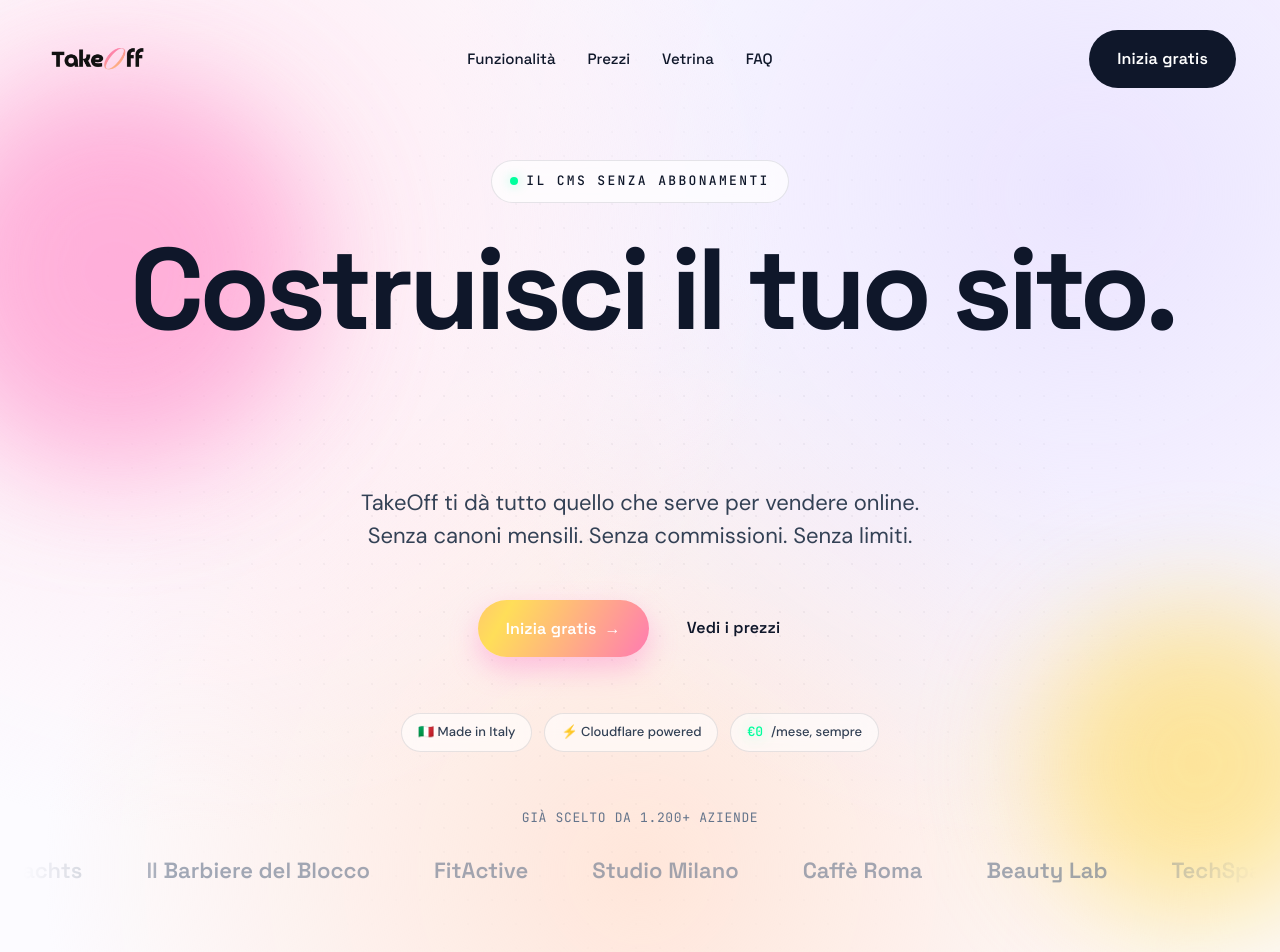
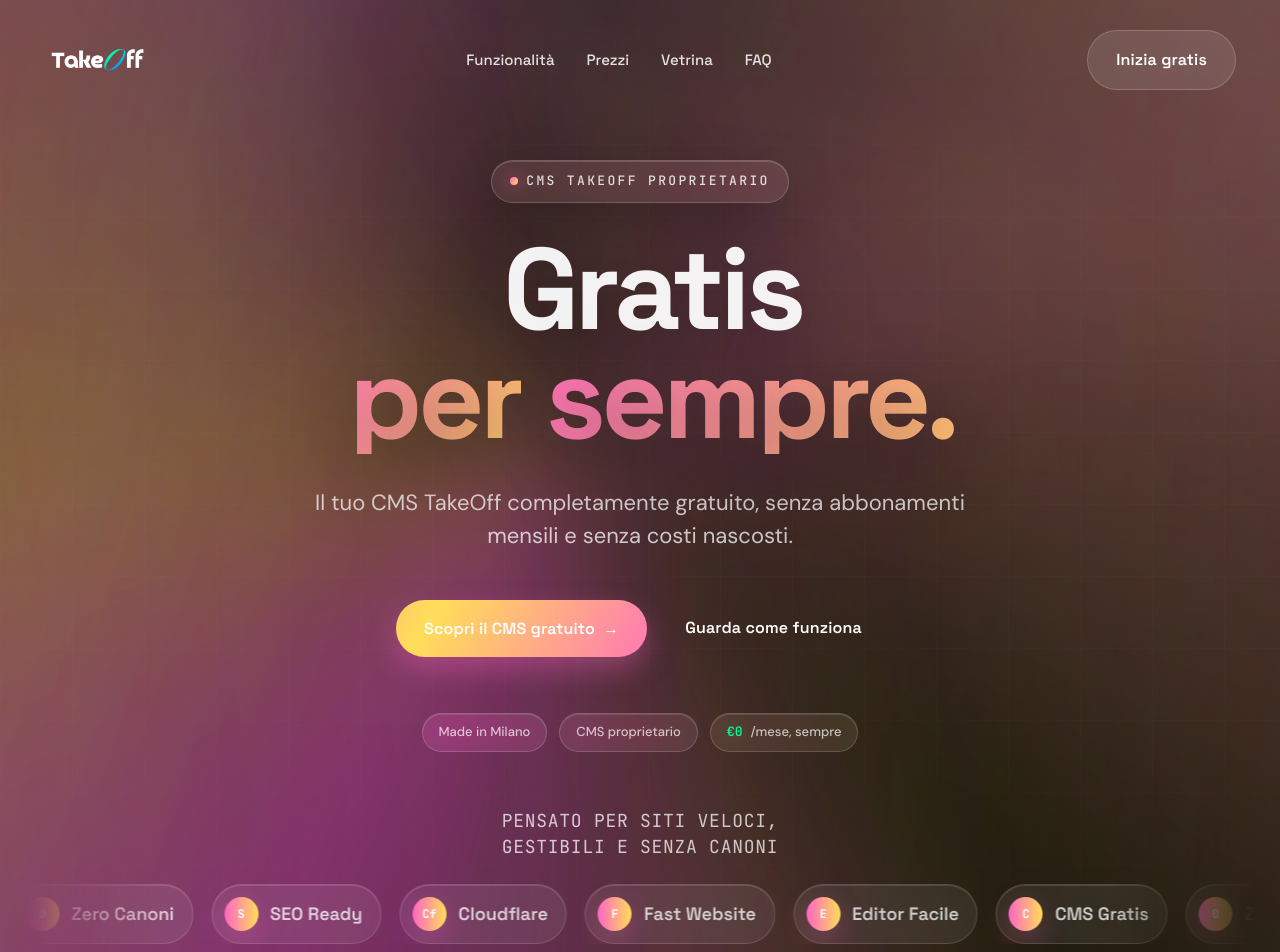
Before and after one commit to takeoffmilan/takeoff-site, a website built with Vite: page index.html in a window 1280 px wide. Shown: the top 952 px of the page. Built offline with nearby package versions, Linux system fonts and the light colour scheme; some packages are replaced by stand-ins of ours.

Commit message:
Update TakeOff CMS hero

```diff
--- a/index.html
+++ b/index.html
@@ -93,43 +93,42 @@
 <!-- ========== S1. HERO ========== -->
 <section class="hero" aria-label="Hero">
   <div class="hero-bg" aria-hidden="true"></div>
-  <div class="hero-blob pink" aria-hidden="true"></div>
-  <div class="hero-blob yellow" aria-hidden="true"></div>
+  <div class="hero-video" aria-hidden="true">
+    <span></span><span></span><span></span>
+  </div>
 
   <div class="hero-content">
-    <span class="hero-kicker">Il CMS senza abbonamenti</span>
+    <span class="hero-kicker">CMS TakeOff proprietario</span>
 
     <h1 class="hero-title" data-split>
-      Costruisci il tuo sito.<br />
-      <span class="grad-move">Possiedilo per sempre.</span>
+      Gratis<br />
+      <span class="grad-move">per sempre.</span>
     </h1>
 
     <p class="hero-sub">
-      TakeOff ti dà tutto quello che serve per vendere online.
-      Senza canoni mensili. Senza commissioni. Senza limiti.
+      Il tuo CMS TakeOff completamente gratuito, senza abbonamenti mensili
+      e senza costi nascosti.
     </p>
 
     <div class="hero-actions">
-      <a href="#cta" class="btn btn-primary btn-arrow"><span>Inizia gratis</span></a>
-      <a href="/prezzi" class="btn btn-ghost">Vedi i prezzi</a>
+      <a href="#cms" class="btn btn-primary btn-arrow"><span>Scopri il CMS gratuito</span></a>
+      <a href="/funzionalita" class="btn btn-ghost light">Guarda come funziona</a>
     </div>
 
     <div class="hero-badges">
-      <span class="hero-badge">🇮🇹 Made in Italy</span>
-      <span class="hero-badge">⚡ Cloudflare powered</span>
-      <span class="hero-badge"><span class="mono neon">€0</span>/mese, sempre</span>
+      <span class="hero-badge">Made in Milano</span>
+      <span class="hero-badge">CMS proprietario</span>
+      <span class="hero-badge"><span class="mono neon">&euro;0</span>/mese, sempre</span>
     </div>
 
-    <p class="hero-trust">Già scelto da 1.200+ aziende</p>
+    <p class="hero-trust">Pensato per siti veloci,<br />gestibili e senza canoni</p>
 
     <div class="logo-marquee" aria-hidden="true">
       <div class="logo-track">
-        <span>Bimbo Felice</span><span>VEDA Yachts</span><span>Il Barbiere del Blocco</span>
-        <span>FitActive</span><span>Studio Milano</span><span>Caffè Roma</span>
-        <span>Beauty Lab</span><span>TechSpace</span>
-        <span>Bimbo Felice</span><span>VEDA Yachts</span><span>Il Barbiere del Blocco</span>
-        <span>FitActive</span><span>Studio Milano</span><span>Caffè Roma</span>
-        <span>Beauty Lab</span><span>TechSpace</span>
+        <span><i>C</i>CMS Gratis</span><span><i>0</i>Zero Canoni</span><span><i>S</i>SEO Ready</span>
+        <span><i>Cf</i>Cloudflare</span><span><i>F</i>Fast Website</span><span><i>E</i>Editor Facile</span>
+        <span><i>C</i>CMS Gratis</span><span><i>0</i>Zero Canoni</span><span><i>S</i>SEO Ready</span>
+        <span><i>Cf</i>Cloudflare</span><span><i>F</i>Fast Website</span><span><i>E</i>Editor Facile</span>
       </div>
     </div>
   </div>
@@ -179,7 +178,7 @@
 </section>
 
 <!-- ========== S3. SOLUTION ========== -->
-<section class="solution section-pad">
+<section class="solution section-pad" id="cms">
   <div class="container">
     <div style="text-align:center; max-width:700px; margin:0 auto;">
       <p class="eyebrow">La scelta intelligente</p>
--- a/src/style.css
+++ b/src/style.css
@@ -137,6 +137,13 @@
   0%, 100% { background-position: 0% 50%; }
   50% { background-position: 100% 50%; }
 }
+.grad-move .word {
+  background: inherit;
+  background-size: inherit;
+  -webkit-background-clip: text;
+  background-clip: text;
+  color: transparent;
+}
 
 .neon { color: var(--neon-green); text-shadow: 0 0 16px var(--neon-green-glow); }
 .mono { font-family: var(--font-mono); }
@@ -266,6 +273,7 @@
 }
 .logo-link { display: flex; align-items: center; }
 .logo-img { height: 32px; width: auto; }
+.site-header:not(.scrolled) .logo-img { filter: invert(1) brightness(2); }
 .main-nav { display: flex; gap: 32px; }
 .main-nav a {
   font-family: var(--font-display);
@@ -285,6 +293,14 @@
 }
 .main-nav a:hover::after,
 .main-nav a.active::after { width: 100%; }
+.site-header:not(.scrolled) .main-nav a { color: rgba(255,255,255,0.86); }
+.site-header:not(.scrolled) .header-cta {
+  background: rgba(255,255,255,0.1);
+  color: var(--white);
+  border: 1px solid rgba(255,255,255,0.18);
+  backdrop-filter: blur(14px);
+}
+.site-header:not(.scrolled) .menu-toggle span { background: var(--white); }
 
 .menu-toggle {
   display: none;
@@ -307,41 +323,83 @@
   align-items: center;
   overflow: hidden;
   isolation: isolate;
+  background: #050507;
 }
 .hero-bg {
   position: absolute;
   inset: 0;
   z-index: -1;
   background:
-    radial-gradient(circle at 15% 25%, var(--bg-pink-pastel) 0%, transparent 45%),
-    radial-gradient(circle at 85% 20%, var(--bg-lavender) 0%, transparent 50%),
-    radial-gradient(circle at 50% 90%, var(--bg-peach) 0%, transparent 55%),
-    var(--bg-lavender-white);
+    linear-gradient(115deg, rgba(255, 102, 196, 0.26), transparent 34%),
+    linear-gradient(245deg, rgba(255, 222, 89, 0.2), transparent 38%),
+    linear-gradient(180deg, rgba(255,255,255,0.06), rgba(255,255,255,0) 45%),
+    #050507;
 }
 .hero-bg::after {
   content: '';
   position: absolute;
   inset: 0;
-  background-image: radial-gradient(circle, rgba(15,23,42,0.04) 1px, transparent 1px);
-  background-size: 24px 24px;
-  mask-image: radial-gradient(ellipse at center, black 30%, transparent 75%);
-  -webkit-mask-image: radial-gradient(ellipse at center, black 30%, transparent 75%);
+  background:
+    linear-gradient(rgba(255,255,255,0.035) 1px, transparent 1px),
+    linear-gradient(90deg, rgba(255,255,255,0.035) 1px, transparent 1px);
+  background-size: 72px 72px;
+  mask-image: linear-gradient(180deg, transparent 0%, black 18%, black 72%, transparent 100%);
+  -webkit-mask-image: linear-gradient(180deg, transparent 0%, black 18%, black 72%, transparent 100%);
+  opacity: 0.42;
 }
 
-.hero-blob {
+.hero-video {
   position: absolute;
-  border-radius: 50%;
-  filter: blur(60px);
-  opacity: 0.6;
+  inset: -18%;
   z-index: -1;
-  animation: blobFloat 16s ease-in-out infinite;
+  overflow: hidden;
+  filter: saturate(132%);
 }
-.hero-blob.pink { width: 380px; height: 380px; background: var(--pink-light); top: 10%; left: -100px; animation-delay: 0s; }
-.hero-blob.yellow { width: 320px; height: 320px; background: var(--yellow-light); bottom: 5%; right: -80px; animation-delay: -8s; }
-@keyframes blobFloat {
-  0%, 100% { transform: translate(0, 0) scale(1); }
-  33% { transform: translate(40px, -30px) scale(1.05); }
-  66% { transform: translate(-30px, 40px) scale(0.95); }
+.hero-video::before,
+.hero-video::after,
+.hero-video span {
+  content: '';
+  position: absolute;
+  inset: 0;
+  transform-origin: center;
+  will-change: transform, opacity;
+}
+.hero-video::before {
+  background:
+    conic-gradient(from 120deg at 42% 46%, transparent 0deg, rgba(255,102,196,0.54) 78deg, rgba(255,222,89,0.44) 132deg, transparent 214deg, rgba(255,102,196,0.28) 290deg, transparent 360deg);
+  filter: blur(54px);
+  opacity: 0.72;
+  animation: heroLiquid 18s ease-in-out infinite;
+}
+.hero-video::after {
+  background:
+    linear-gradient(105deg, transparent 12%, rgba(255,255,255,0.18) 24%, transparent 38%),
+    linear-gradient(78deg, transparent 42%, rgba(255,222,89,0.18) 52%, transparent 64%);
+  mix-blend-mode: screen;
+  opacity: 0.28;
+  animation: heroSheen 9s ease-in-out infinite;
+}
+.hero-video span {
+  background: linear-gradient(90deg, transparent, rgba(255,102,196,0.22), rgba(255,222,89,0.18), transparent);
+  filter: blur(32px);
+  opacity: 0.32;
+  transform: rotate(var(--r, 0deg)) translateY(var(--y, 0));
+  animation: heroRibbon 14s ease-in-out infinite;
+}
+.hero-video span:nth-child(1) { --r: -14deg; --y: -12%; animation-delay: -3s; }
+.hero-video span:nth-child(2) { --r: 18deg; --y: 18%; animation-delay: -7s; opacity: 0.22; }
+.hero-video span:nth-child(3) { --r: 42deg; --y: 4%; animation-delay: -11s; opacity: 0.18; }
+@keyframes heroLiquid {
+  0%, 100% { transform: translate3d(-4%, -2%, 0) rotate(0deg) scale(1.05); opacity: 0.66; }
+  50% { transform: translate3d(5%, 4%, 0) rotate(18deg) scale(1.16); opacity: 0.82; }
+}
+@keyframes heroSheen {
+  0%, 100% { transform: translateX(-8%) skewX(-8deg); opacity: 0.18; }
+  50% { transform: translateX(8%) skewX(6deg); opacity: 0.34; }
+}
+@keyframes heroRibbon {
+  0%, 100% { transform: rotate(var(--r)) translate3d(-6%, var(--y), 0) scaleX(1); }
+  50% { transform: rotate(calc(var(--r) * -1)) translate3d(6%, calc(var(--y) * -1), 0) scaleX(1.16); }
 }
 
 .hero-content {
@@ -362,18 +420,19 @@
   text-transform: uppercase;
   padding: 10px 18px;
   border-radius: var(--radius-pill);
-  background: rgba(255, 255, 255, 0.7);
-  border: 1px solid var(--border);
-  backdrop-filter: blur(10px);
+  background: rgba(255, 255, 255, 0.08);
+  border: 1px solid rgba(255, 255, 255, 0.18);
+  backdrop-filter: blur(18px) saturate(160%);
   margin: 0 0 32px;
-  color: var(--text);
+  color: rgba(255,255,255,0.82);
+  box-shadow: inset 0 1px 0 rgba(255,255,255,0.16), 0 16px 50px rgba(0,0,0,0.22);
 }
 .hero-kicker::before {
   content: '';
   width: 8px; height: 8px;
   border-radius: 50%;
-  background: var(--neon-green);
-  box-shadow: 0 0 12px var(--neon-green-glow);
+  background: var(--grad-static);
+  box-shadow: 0 0 16px rgba(255,102,196,0.72);
 }
 
 .hero-title {
@@ -382,12 +441,14 @@
   letter-spacing: -0.04em;
   line-height: 0.95;
   margin: 0 0 32px;
+  color: rgba(255,255,255,0.94);
+  text-shadow: 0 20px 80px rgba(0,0,0,0.45);
 }
 
 .hero-sub {
   font-size: clamp(18px, 2vw, 22px);
-  color: var(--text-soft);
-  max-width: 620px;
+  color: rgba(255,255,255,0.74);
+  max-width: 700px;
   margin: 0 auto 48px;
   line-height: 1.5;
 }
@@ -413,19 +474,21 @@
   gap: 8px;
   padding: 8px 16px;
   border-radius: var(--radius-pill);
-  background: rgba(255, 255, 255, 0.6);
-  border: 1px solid var(--border);
+  background: rgba(255, 255, 255, 0.08);
+  border: 1px solid rgba(255, 255, 255, 0.16);
   font-size: 13px;
   font-weight: 500;
-  color: var(--text-soft);
-  backdrop-filter: blur(8px);
+  color: rgba(255,255,255,0.7);
+  backdrop-filter: blur(14px) saturate(150%);
+  box-shadow: inset 0 1px 0 rgba(255,255,255,0.12);
 }
 
 .hero-trust {
   font-family: var(--font-mono);
-  font-size: 13px;
-  color: var(--text-muted);
-  letter-spacing: 0.05em;
+  font-size: clamp(13px, 1.8vw, 18px);
+  color: rgba(255,255,255,0.74);
+  letter-spacing: 0.04em;
+  line-height: 1.45;
   margin: 0 0 24px;
   text-transform: uppercase;
 }
@@ -439,16 +502,39 @@
 .logo-track {
   display: inline-flex;
   align-items: center;
-  gap: 64px;
+  gap: 18px;
   white-space: nowrap;
   animation: marqueeScroll 40s linear infinite;
 }
 .logo-track span {
+  display: inline-flex;
+  align-items: center;
+  gap: 12px;
   font-family: var(--font-display);
   font-weight: 600;
-  font-size: 22px;
-  color: var(--text-muted);
-  opacity: 0.6;
+  font-size: 18px;
+  color: rgba(255,255,255,0.76);
+  padding: 12px 18px 12px 12px;
+  border-radius: var(--radius-pill);
+  background: rgba(255,255,255,0.07);
+  border: 1px solid rgba(255,255,255,0.14);
+  backdrop-filter: blur(16px) saturate(160%);
+  box-shadow: inset 0 1px 0 rgba(255,255,255,0.12);
+}
+.logo-track i {
+  width: 34px;
+  height: 34px;
+  border-radius: 50%;
+  display: inline-flex;
+  align-items: center;
+  justify-content: center;
+  font-family: var(--font-mono);
+  font-style: normal;
+  font-size: 12px;
+  font-weight: 700;
+  color: var(--white);
+  background: linear-gradient(90deg, #ff66c4, #ffde59);
+  box-shadow: 0 10px 28px rgba(255,102,196,0.28);
 }
 @keyframes marqueeScroll {
   to { transform: translateX(-50%); }
```
